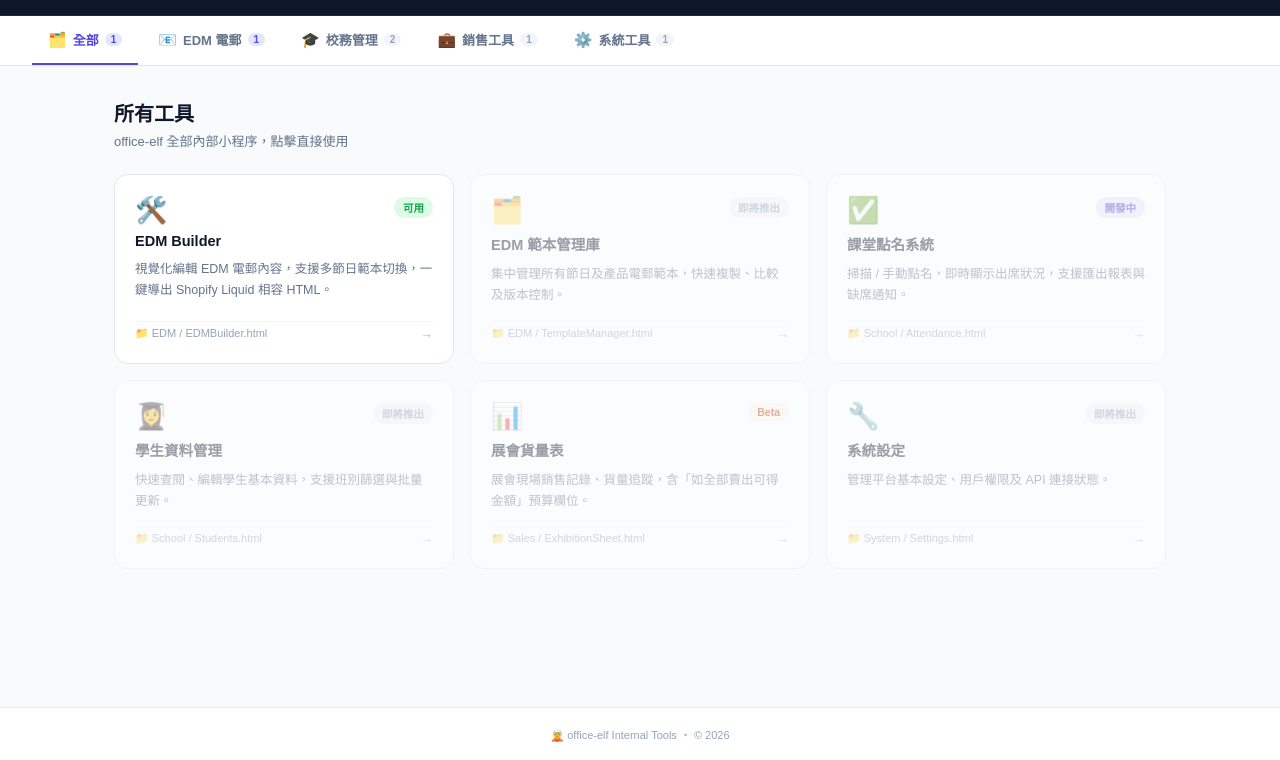
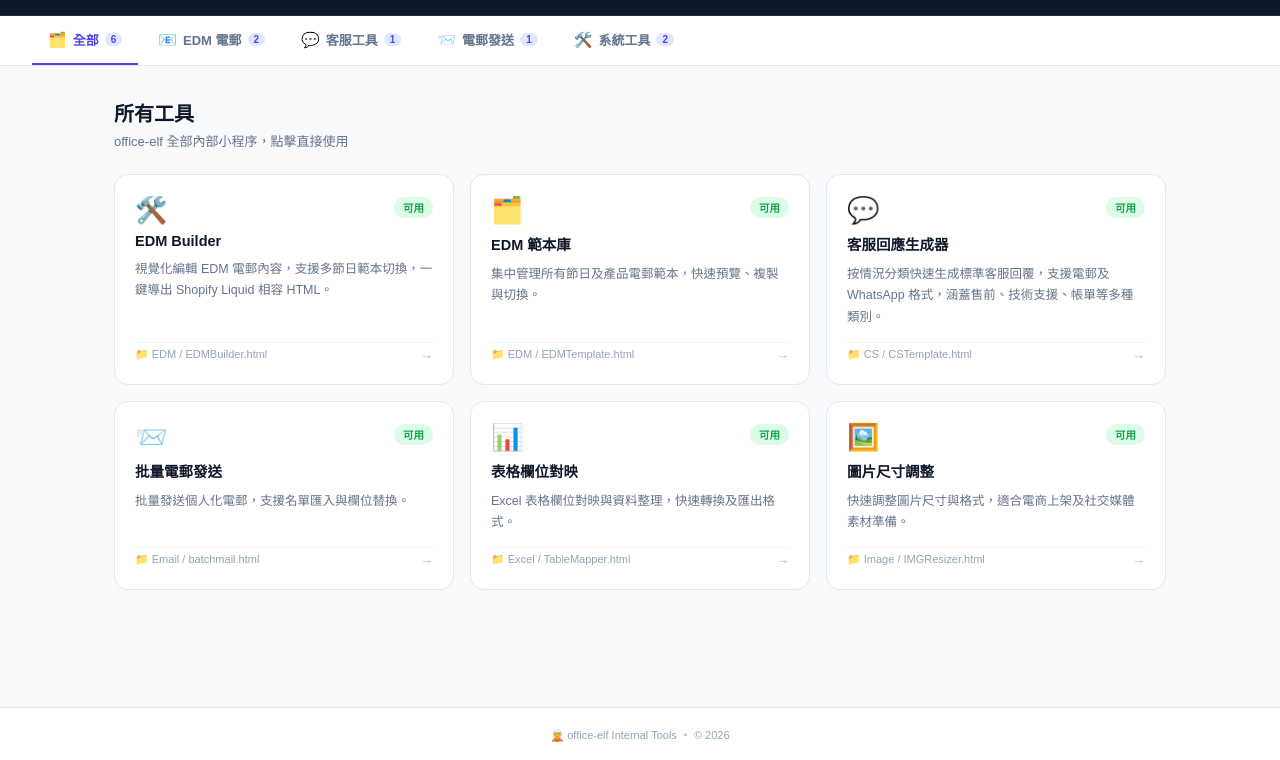
Before and after one commit to tabrisyuen-svg/office-elf, a plain HTML site: page index.html in a window 1280 px wide. Shown: the part 40-800 px from the top of the page. Drawn offline with Linux system fonts and the light colour scheme.

Commit message:
Update index.html

```diff
--- a/index.html
+++ b/index.html
@@ -7,14 +7,10 @@
 <style>
   *{box-sizing:border-box;margin:0;padding:0}
   body{font-family:Arial,'Microsoft JhengHei',sans-serif;background:#f8fafc;min-height:100vh;display:flex;flex-direction:column;}
-
-  /* ── HEADER ── */
   header{background:#0f172a;padding:0 32px;height:56px;display:flex;align-items:center;justify-content:space-between;border-bottom:1px solid #1e293b;position:sticky;top:0;z-index:50;}
   .logo{color:#f8fafc;font-weight:800;font-size:15px;display:flex;align-items:center;gap:8px;}
   .logo span{color:#818cf8;}
   .header-right{color:#475569;font-size:12px;}
-
-  /* ── HORIZONTAL TAB BAR ── */
   .tab-bar{background:#fff;border-bottom:1px solid #e2e8f0;padding:0 32px;display:flex;align-items:center;gap:4px;overflow-x:auto;scrollbar-width:none;position:sticky;top:56px;z-index:40;}
   .tab-bar::-webkit-scrollbar{display:none;}
   .tab-btn{flex-shrink:0;padding:14px 16px;font-size:13px;font-weight:600;color:#64748b;border:none;background:transparent;cursor:pointer;border-bottom:2.5px solid transparent;transition:all .18s;display:flex;align-items:center;gap:6px;white-space:nowrap;}
@@ -23,24 +19,16 @@
   .tab-btn .tab-icon{font-size:15px;}
   .tab-count{font-size:10px;background:#e0e7ff;color:#4f46e5;padding:1px 6px;border-radius:20px;font-weight:700;}
   .tab-count.gray{background:#f1f5f9;color:#94a3b8;}
-
-  /* ── MAIN ── */
   main{flex:1;max-width:1100px;margin:0 auto;padding:32px 24px;width:100%;}
-
   .section{display:none;}
   .section.active{display:block;}
-
   .section-header{margin-bottom:24px;}
   .section-header h2{font-size:20px;font-weight:800;color:#0f172a;margin-bottom:4px;}
   .section-header p{font-size:13px;color:#64748b;}
-
-  /* ── GRID ── */
   .grid{display:grid;grid-template-columns:repeat(auto-fill,minmax(270px,1fr));gap:16px;}
-
   .card{background:#fff;border:1px solid #e2e8f0;border-radius:14px;padding:22px 20px;text-decoration:none;display:flex;flex-direction:column;gap:10px;transition:box-shadow .18s,border-color .18s,transform .15s;cursor:pointer;}
   .card:hover{box-shadow:0 6px 24px rgba(79,70,229,.1);border-color:#c7d2fe;transform:translateY(-2px);}
   .card.disabled{opacity:.4;pointer-events:none;}
-
   .card-top{display:flex;align-items:flex-start;justify-content:space-between;}
   .card-icon{font-size:26px;line-height:1;}
   .badge{font-size:10.5px;padding:3px 9px;border-radius:20px;font-weight:700;}
@@ -48,19 +36,15 @@
   .badge-indigo{background:#e0e7ff;color:#4338ca;}
   .badge-orange{background:#fff7ed;color:#c2410c;}
   .badge-gray{background:#f1f5f9;color:#94a3b8;}
-
   .card-title{font-size:14.5px;font-weight:800;color:#0f172a;}
   .card-desc{font-size:12.5px;color:#64748b;line-height:1.7;flex:1;}
   .card-footer{display:flex;align-items:center;justify-content:space-between;padding-top:4px;border-top:1px solid #f1f5f9;margin-top:4px;}
   .card-tag{font-size:11px;color:#94a3b8;display:flex;align-items:center;gap:4px;}
   .card-arrow{color:#a5b4fc;font-size:13px;font-weight:700;}
   .card:hover .card-arrow{color:#4f46e5;}
-
-  /* ── EMPTY ── */
   .empty{text-align:center;padding:64px 24px;color:#94a3b8;}
   .empty .empty-icon{font-size:40px;margin-bottom:12px;}
   .empty p{font-size:13px;}
-
   footer{text-align:center;padding:18px;color:#94a3b8;font-size:11px;border-top:1px solid #e2e8f0;background:#fff;}
 </style>
 </head>
@@ -71,28 +55,26 @@
   <div class="header-right">內部工具平台 ・ v1.0</div>
 </header>
 
-<!-- ── TAB BAR ── -->
 <nav class="tab-bar" id="tabBar">
   <button class="tab-btn active" data-tab="all" onclick="switchTab(this,'all')">
     <span class="tab-icon">🗂️</span> 全部 <span class="tab-count" id="cnt-all">6</span>
   </button>
   <button class="tab-btn" data-tab="edm" onclick="switchTab(this,'edm')">
-    <span class="tab-icon">📧</span> EDM 電郵 <span class="tab-count" id="cnt-edm">2</span>
+    <span class="tab-icon">📧</span> EDM 電郵 <span class="tab-count" id="cnt-edm"></span>
   </button>
-  <button class="tab-btn" data-tab="school" onclick="switchTab(this,'school')">
-    <span class="tab-icon">🎓</span> 校務管理 <span class="tab-count" id="cnt-school">2</span>
+  <button class="tab-btn" data-tab="cs" onclick="switchTab(this,'cs')">
+    <span class="tab-icon">💬</span> 客服工具 <span class="tab-count" id="cnt-cs"></span>
   </button>
-  <button class="tab-btn" data-tab="sales" onclick="switchTab(this,'sales')">
-    <span class="tab-icon">💼</span> 銷售工具 <span class="tab-count" id="cnt-sales">1</span>
+  <button class="tab-btn" data-tab="email" onclick="switchTab(this,'email')">
+    <span class="tab-icon">📨</span> 電郵發送 <span class="tab-count" id="cnt-email"></span>
   </button>
   <button class="tab-btn" data-tab="system" onclick="switchTab(this,'system')">
-    <span class="tab-icon">⚙️</span> 系統工具 <span class="tab-count" id="cnt-system">1</span>
+    <span class="tab-icon">🛠️</span> 系統工具 <span class="tab-count" id="cnt-system"></span>
   </button>
 </nav>
 
 <main>
 
-  <!-- ALL -->
   <div class="section active" id="tab-all">
     <div class="section-header">
       <h2>所有工具</h2>
@@ -101,7 +83,6 @@
     <div class="grid" id="grid-all"></div>
   </div>
 
-  <!-- EDM -->
   <div class="section" id="tab-edm">
     <div class="section-header">
       <h2>📧 EDM 電郵工具</h2>
@@ -110,29 +91,26 @@
     <div class="grid" id="grid-edm"></div>
   </div>
 
-  <!-- SCHOOL -->
-  <div class="section" id="tab-school">
+  <div class="section" id="tab-cs">
     <div class="section-header">
-      <h2>🎓 校務管理工具</h2>
-      <p>校內點名、學生管理及校務相關系統</p>
+      <h2>💬 客服工具</h2>
+      <p>客服回應生成、範本管理及多渠道格式輸出</p>
     </div>
-    <div class="grid" id="grid-school"></div>
+    <div class="grid" id="grid-cs"></div>
   </div>
 
-  <!-- SALES -->
-  <div class="section" id="tab-sales">
+  <div class="section" id="tab-email">
     <div class="section-header">
-      <h2>💼 銷售工具</h2>
-      <p>銷售簡報、展會文件及報價相關工具</p>
+      <h2>📨 電郵發送工具</h2>
+      <p>批量電郵發送與個人化內容替換</p>
     </div>
-    <div class="grid" id="grid-sales"></div>
+    <div class="grid" id="grid-email"></div>
   </div>
 
-  <!-- SYSTEM -->
   <div class="section" id="tab-system">
     <div class="section-header">
-      <h2>⚙️ 系統工具</h2>
-      <p>開發測試、設定與維護用途工具</p>
+      <h2>🛠️ 系統工具</h2>
+      <p>資料處理、圖片調整及開發輔助工具</p>
     </div>
     <div class="grid" id="grid-system"></div>
   </div>
@@ -142,7 +120,6 @@
 <footer>🧝 office-elf Internal Tools ・ © 2026</footer>
 
 <script>
-  /* ── TOOLS DATA ── */
   const tools = [
     {
       icon: "🛠️",
@@ -156,62 +133,56 @@
     },
     {
       icon: "🗂️",
-      title: "EDM 範本管理庫",
-      desc: "集中管理所有節日及產品電郵範本，快速複製、比較及版本控制。",
-      tag: "EDM / TemplateManager.html",
-      href: "#",
-      badge: "badge-gray",
-      badgeText: "即將推出",
-      category: "edm",
-      disabled: true
+      title: "EDM 範本庫",
+      desc: "集中管理所有節日及產品電郵範本，快速預覽、複製與切換。",
+      tag: "EDM / EDMTemplate.html",
+      href: "EDM/EDMTemplate.html",
+      badge: "badge-green",
+      badgeText: "可用",
+      category: "edm"
     },
     {
-      icon: "✅",
-      title: "課堂點名系統",
-      desc: "掃描 / 手動點名，即時顯示出席狀況，支援匯出報表與缺席通知。",
-      tag: "School / Attendance.html",
-      href: "#",
-      badge: "badge-indigo",
-      badgeText: "開發中",
-      category: "school",
-      disabled: true
+      icon: "💬",
+      title: "客服回應生成器",
+      desc: "按情況分類快速生成標準客服回覆，支援電郵及 WhatsApp 格式，涵蓋售前、技術支援、帳單等多種類別。",
+      tag: "CS / CSTemplate.html",
+      href: "CS/CSTemplate.html",
+      badge: "badge-green",
+      badgeText: "可用",
+      category: "cs"
     },
     {
-      icon: "👩‍🎓",
-      title: "學生資料管理",
-      desc: "快速查閱、編輯學生基本資料，支援班別篩選與批量更新。",
-      tag: "School / Students.html",
-      href: "#",
-      badge: "badge-gray",
-      badgeText: "即將推出",
-      category: "school",
-      disabled: true
+      icon: "📨",
+      title: "批量電郵發送",
+      desc: "批量發送個人化電郵，支援名單匯入與欄位替換。",
+      tag: "Email / batchmail.html",
+      href: "Email/batchmail.html",
+      badge: "badge-green",
+      badgeText: "可用",
+      category: "email"
     },
     {
       icon: "📊",
-      title: "展會貨量表",
-      desc: "展會現場銷售記錄、貨量追蹤，含「如全部賣出可得金額」預算欄位。",
-      tag: "Sales / ExhibitionSheet.html",
-      href: "#",
-      badge: "badge-orange",
-      badgeText: "Beta",
-      category: "sales",
-      disabled: true
+      title: "表格欄位對映",
+      desc: "Excel 表格欄位對映與資料整理，快速轉換及匯出格式。",
+      tag: "Excel / TableMapper.html",
+      href: "Excel/TableMapper.html",
+      badge: "badge-green",
+      badgeText: "可用",
+      category: "system"
     },
     {
-      icon: "🔧",
-      title: "系統設定",
-      desc: "管理平台基本設定、用戶權限及 API 連接狀態。",
-      tag: "System / Settings.html",
-      href: "#",
-      badge: "badge-gray",
-      badgeText: "即將推出",
-      category: "system",
-      disabled: true
+      icon: "🖼️",
+      title: "圖片尺寸調整",
+      desc: "快速調整圖片尺寸與格式，適合電商上架及社交媒體素材準備。",
+      tag: "Image / IMGResizer.html",
+      href: "Image/IMGResizer.html",
+      badge: "badge-green",
+      badgeText: "可用",
+      category: "system"
     },
   ];
 
-  /* ── RENDER ── */
   function renderCard(tool) {
     return `
       <a class="card${tool.disabled ? ' disabled' : ''}" href="${tool.href}">
@@ -229,7 +200,7 @@
   }
 
   function buildGrids() {
-    const categories = ["all", "edm", "school", "sales", "system"];
+    const categories = ["all", "edm", "cs", "email", "system"];
     categories.forEach(cat => {
       const list = cat === "all" ? tools : tools.filter(t => t.category === cat);
       const grid = document.getElementById(`grid-${cat}`);
@@ -237,8 +208,6 @@
       grid.innerHTML = list.length
         ? list.map(renderCard).join("")
         : `<div class="empty" style="grid-column:1/-1"><div class="empty-icon">🔍</div><p>此分類暫無工具</p></div>`;
-
-      // update count badge
       const cnt = document.getElementById(`cnt-${cat}`);
       const active = list.filter(t => !t.disabled).length;
       if (cnt) {
@@ -250,7 +219,6 @@
 
   buildGrids();
 
-  /* ── TAB SWITCH ── */
   function switchTab(btn, tabId) {
     document.querySelectorAll(".tab-btn").forEach(b => b.classList.remove("active"));
     document.querySelectorAll(".section").forEach(s => s.classList.remove("active"));
```
